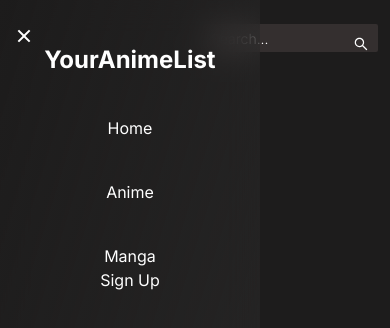
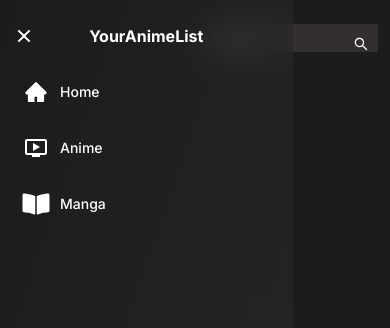
Before and after one commit to Minezee/YourAnimeList, a React (Vite) app: page / in a window 390 px wide. Both pictures are taken after a click on the icon 24 px from the left and 36 px from the top of the page. Shown: the top 328 px of the page. Built offline with nearby package versions, Linux system fonts and the light colour scheme.

Commit message:
fix search bar and sidebar for mobile

```diff
--- a/src/App.jsx
+++ b/src/App.jsx
@@ -1,5 +1,4 @@
-import { Home, Search } from './pages';
-// import Searchbar from './tes/Searchbar';
+import { Home } from './pages';
 import { Sidebar, Searchbar } from './components'
 
 import { Routes, Route } from 'react-router-dom';
@@ -7,14 +6,15 @@
 const App = () => {
 
   return (
-    <div className="">
-      <Sidebar />
-      <Searchbar />
+    <div className="flex flex-col">
+      <div>
+        <Sidebar />
+        <Searchbar />
+      </div>
 
       <Routes>
         <Route path="/YourAnimeList" element={<Home />} />
       </Routes>
-
     </div>
   );
 };
--- a/src/assets/MenuItems.js
+++ b/src/assets/MenuItems.js
@@ -1,57 +1,56 @@
+import { AiFillHome } from "react-icons/ai";
+import { MdOndemandVideo } from "react-icons/md";
+import { FaBookOpen } from "react-icons/fa"
+
 export const menuItems = [
     {
-        title: 'Home',
-        url: '/',
+        name: 'Home',
+        url: '/YourAnimeList/',
+        icons: AiFillHome,
     },
     {
-        title: 'Anime',
-        url: '#',
+        name: 'Anime',
+        icons: MdOndemandVideo,
+        index: 1,
         submenu: [
             {
-                title: 'All Anime',
-                url: '/anime',
+                name: 'All Anime',
+                url: '/YourAnimeList/',
             },
             {
-                title: 'Anime Search',
-                url: '/anime/search',
+                name: 'Top Anime',
+                url: '/YourAnimeList/',
             },
             {
-                title: 'Top Anime',
-                url: '/anime/TopAnime',
+                name: 'Seasonal Anime',
+                url: '/YourAnimeList/',
             },
             {
-                title: 'Seasonal Anime',
-                url: '/anime/seasonal',
-            },
-            {
-                title: 'Anime Genre',
-                url: '/anime/genre',
+                name: 'Anime Search',
+                url: '/YourAnimeList/',
             },
         ]
     },
     {
-        title: 'Manga',
-        url: '#',
+        name: 'Manga',
+        icons: FaBookOpen,
+        index: 2,
         submenu: [
             {
-                title: 'All Manga',
-                url: '/manga',
+                name: 'All Manga',
+                url: '/YourAnimeList/',
             },
             {
-                title: 'Manga Search',
-                url: '/manga/search',
+                name: 'Top Manga',
+                url: '/YourAnimeList/',
             },
             {
-                title: 'Top Manga',
-                url: '/manga/TopManga',
+                name: 'Seasonal Manga',
+                url: '/YourAnimeList/',
             },
             {
-                title: 'Seasonal Manga',
-                url: '/manga/seasonal',
-            },
-            {
-                title: 'Manga Genre',
-                url: '/manga/genre',
+                name: 'Manga Search',
+                url: '/YourAnimeList/',
             },
         ]
     },
--- a/src/components/Searchbar.jsx
+++ b/src/components/Searchbar.jsx
@@ -1,11 +1,15 @@
+import { useState } from 'react';
 import {AiOutlineSearch} from 'react-icons/ai'
 
 const Searchbar = () => {
+    const [inputValue, setInputValue] = useState('');
+
     return (
         <form className="absolute top-6 right-0 text-white mr-3 bg-grey rounded-sm w-[175px]">
             <input
             type="search"
-            value=""
+            value={inputValue}
+            onChange={(e) => setInputValue(e.target.value)}
             name="q"
             placeholder="Search..."
             className=" placeholder:text-white placeholder:text-sm placeholder:font-light
--- a/src/components/Sidebar.jsx
+++ b/src/components/Sidebar.jsx
@@ -1,40 +1,83 @@
-import { menuItems } from '../assets/MenuItems';
-
 import { useState } from 'react';
 import { HiOutlineMenu, } from 'react-icons/hi'
 import { RiCloseLine } from 'react-icons/ri'
+import { Link, NavLink } from 'react-router-dom';
+
+import { menuItems } from '../assets/MenuItems';
+import '../assets/dropdown.css'
+
+const DropDown = ({ submenu, handleClick, heading, menu }) => {
+    console.log( "head =" + heading)
+    console.log("menu =" +menu)
+    return (
+        <div className={` ${heading === menu ? "block" : "hidden"}`}>
+            {submenu.map((item) => {
+                return (
+                    <NavLink
+                        to={item.url}
+                        key={item.name}
+                        className={`flex flex-row justify-start items-center my-8 ml-10
+            text-sm font-medium text-gray-400 hover:text-cyan-400`}
+                        onClick={() => { handleClick && handleClick() }}>
+                        {item.name}
+                    </NavLink>
+                )
+            })}
+        </div>
+    )
+}
+
+
+const NavLinks = ({ handleClick }) => {
+    const [heading, setHeading] = useState("");
+    return (
+        <div className='pl-5'>
+            {menuItems.map((item) => {
+                return (
+                    <div key={item.name} className="group">
+                        <NavLink
+                            to={item.url}
+                            className="flex flex-row justify-start items-center my-8
+                    text-sm font-medium text-gray-400 hover:text-cyan-400"
+                            onClick={() => {
+                                heading !== item.name ? setHeading(item.name) : setHeading("");
+                            }}>
+                            <item.icons className="w-8 h-6 mr-2" />
+                            {item.name}
+                        </NavLink>
+                        {item.submenu &&
+                            <DropDown
+                                submenu={item.submenu}
+                                handleClick={handleClick}
+                                heading={heading}
+                                menu={item.name}/>}
+                    </div>
+                )
+            })}
+        </div>
+    )
+}
 
 const Sidebar = () => {
-    const [isMenuOpen, setIsMenuOpen] = useState()
+    const [isNavOpen, setIsNavOpen] = useState(false)
     return (
         <>
-            <div className="absolute md:hidden block top-6 left-3 z-30">
-                {isMenuOpen ? (
+            <div className="absolute md:hidden block top-6 left-3 z-30 bg-transparent">
+                {isNavOpen ? (
                     <RiCloseLine className="w-6 h-6 text-white mr-2"
-                        onClick={() => setIsMenuOpen(false)} />
+                        onClick={() => setIsNavOpen(false)} />
                 ) : (
                     <HiOutlineMenu className="w-6 h-6 text-white mr-2"
-                        onClick={() => setIsMenuOpen(true)} />
+                        onClick={() => setIsNavOpen(true)} />
                 )}
             </div>
 
-            <div className={`absolute top-0 h-screen w-2/3 bg-gradient-to-tl from-white/5
-            to-dark backdrop-blur-lg z-10 p-6 md:hidden mooth-transition
-            ${isMenuOpen ? 'left-0' : 'right-full'}`}>
+            <div className={`absolute h-screen w-3/4 bg-gradient-to-tl from-white/5
+            to-dark backdrop-blur-lg z-10 md:hidden mooth-transition
+            ${isNavOpen ? 'left-0' : 'right-full'}`}>
                 <div className='text-center text-white'>
-                <h1 className='text-2xl font-bold mt-5'>YourAnimeList</h1>
-                    <ul className='text-base'>
-                        {menuItems.map((menu, index) => {
-                            return (
-                                <li key={index} className="pt-10">
-                                    <a href={menu.url}>{menu.title}</a>
-                                    <div></div>
-
-                                </li>
-                            )
-                        })}
-                        <a href="/sign-up" className="button">Sign Up</a>
-                    </ul>
+                    <h1 className='text-base pt-6 font-bold'>YourAnimeList</h1>
+                    <NavLinks handleClick={() => setIsNavOpen(false)} />
                 </div>
             </div>
         </>
```
Also changed, not shown: src/assets/dropdown.css (added).
